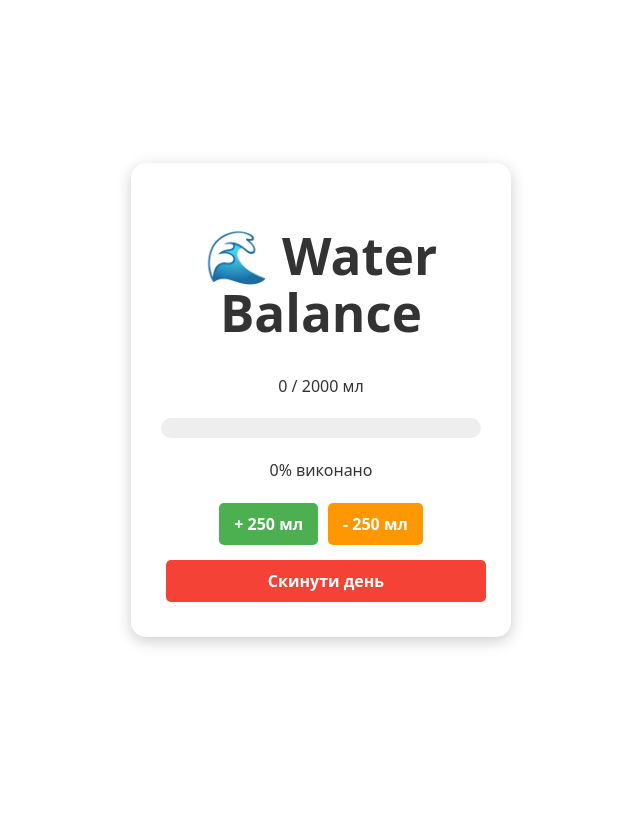
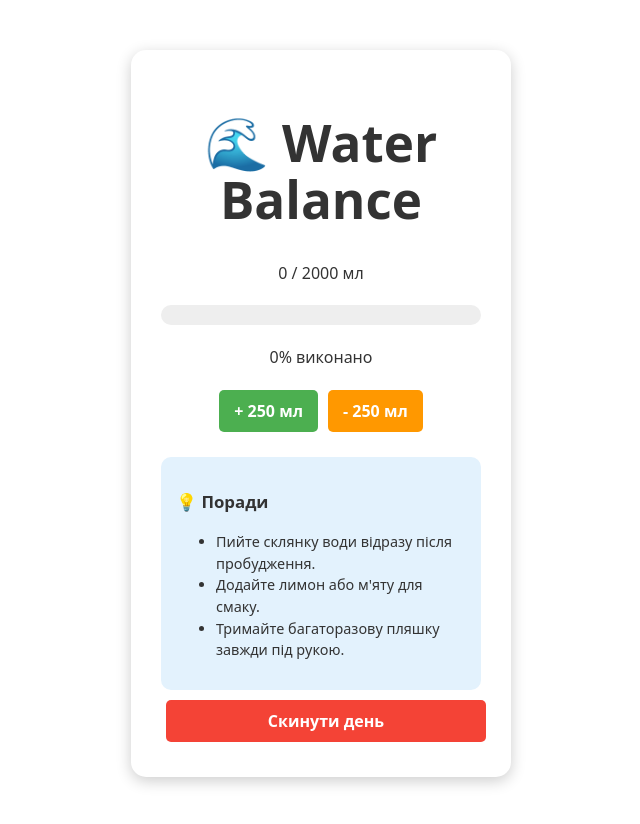
Before and after one commit to Khrystyna-Mariia/water-tracker, a React (Vite) app: page / in a window 1280 px wide. Shown: the top 824 px of the page, without its empty margins (319-959 px from the left). Before the commit the page ends 800 px from the top, so only its background shows below. Built offline with nearby package versions, Linux system fonts and the light colour scheme.

Commit message:
feat: add health tips component

```diff
--- a/src/App.jsx
+++ b/src/App.jsx
@@ -1,5 +1,6 @@
 import { useState, useEffect } from 'react'
 import './App.css'
+import Tips from './Tips'
 
 function App() {
   //  При завантаженні намагаємось взяти дані з пам'яті, якщо їх немає — ставимо 0
@@ -38,6 +39,7 @@ function App() {
         <button onClick={addWater} className="btn-add">+ 250 мл</button>
         <button onClick={removeWater} className="btn-remove">- 250 мл</button>
       </div>
+      <Tips />
       <button onClick={resetWater} className="btn-reset">Скинути день</button>
     </div>
   )
--- /dev/null
+++ b/src/Tips.css
@@ -0,0 +1,8 @@
+.tips-container {
+  margin-top: 20px;
+  padding: 15px;
+  background: #e3f2fd;
+  border-radius: 10px;
+  font-size: 0.9em;
+  text-align: left;
+}
--- /dev/null
+++ b/src/Tips.jsx
@@ -0,0 +1,20 @@
+import './Tips.css'
+
+function Tips() {
+  const tips = [
+    "Пийте склянку води відразу після пробудження.",
+    "Додайте лимон або м'яту для смаку.",
+    "Тримайте багаторазову пляшку завжди під рукою."
+  ];
+
+  return (
+    <div className="tips-container">
+      <h3>💡 Поради</h3>
+      <ul>
+        {tips.map((tip, index) => <li key={index}>{tip}</li>)}
+      </ul>
+    </div>
+  );
+}
+
+export default Tips;
```
